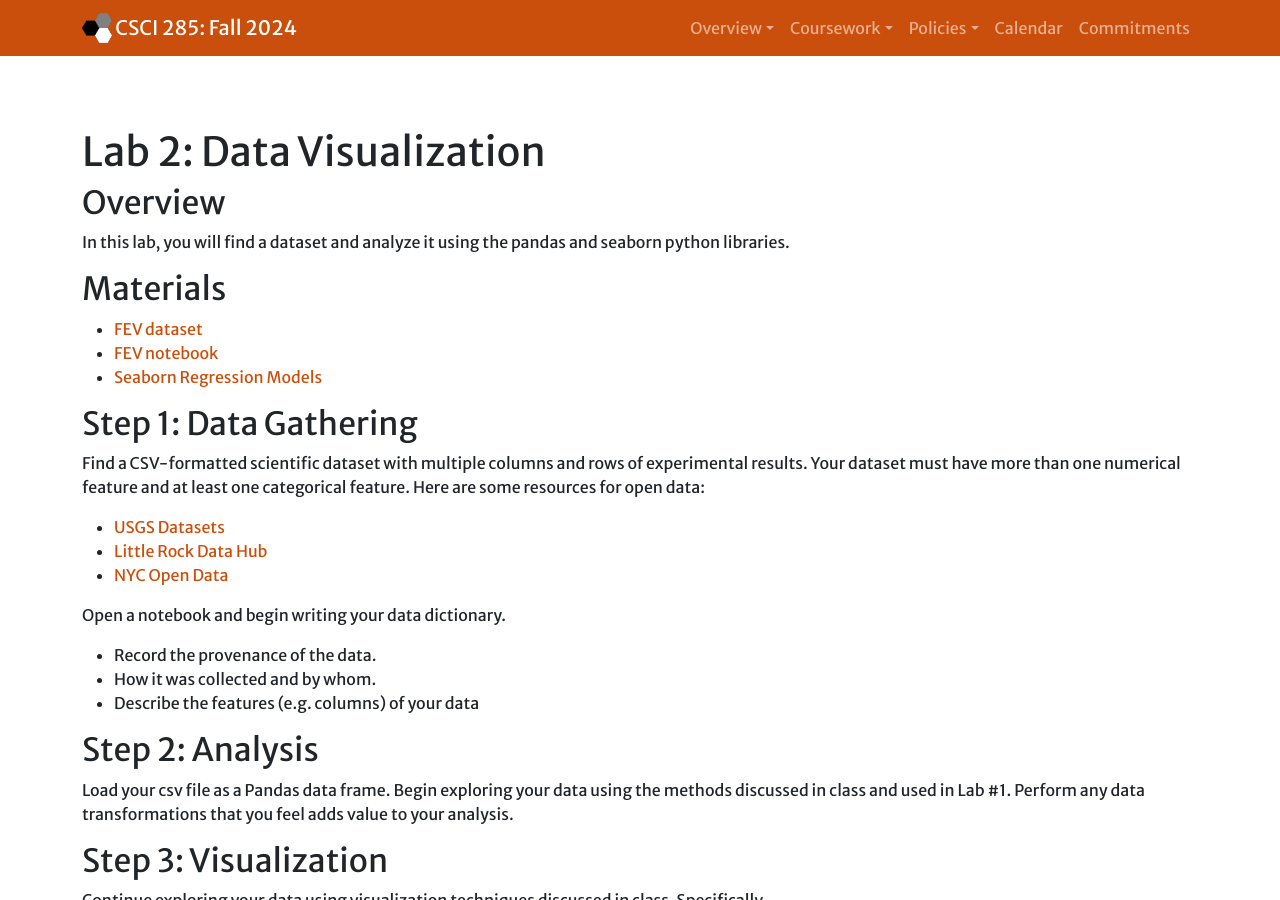
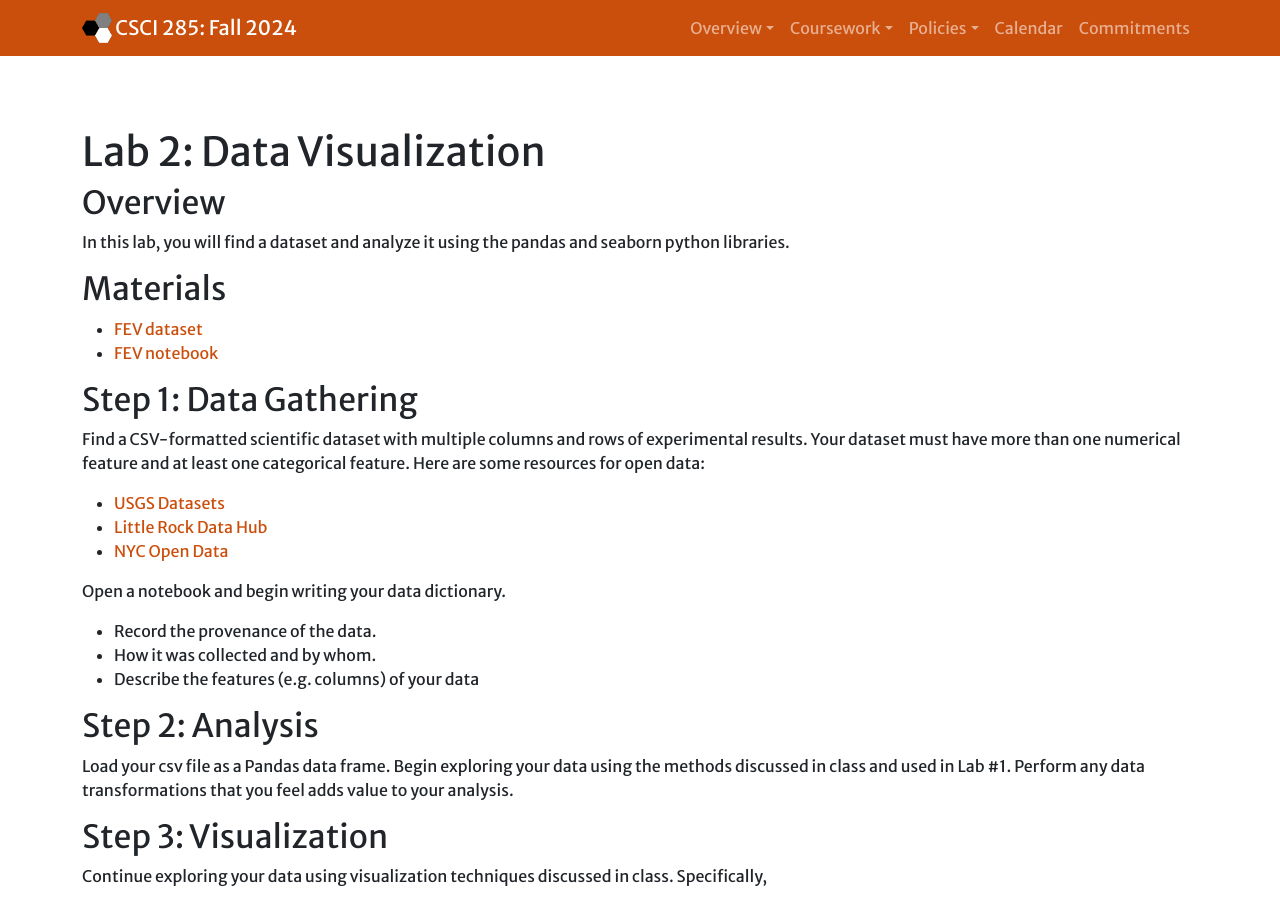
Before and after one commit to Hendrix-CS/csci285, a Jekyll site: the page built from labs/visualization.md, in a window 1280 px wide and 900 px high. Built offline with Jekyll 4.4.1, drawn with Linux system fonts in a browser that asks for light colours; nearby versions of some CDN libraries; our own code applies the rules of GitHub Pages for plain Markdown files.

Commit message:
next lab

```diff
--- a/labs/visualization.md
+++ b/labs/visualization.md
@@ -12,8 +12,7 @@ In this lab, you will find a dataset and analyze it using the pandas and seaborn
 ## Materials
 
 * [FEV dataset](../data/FEV.csv)
-* [FEV notebook](https://nbviewer.jupyter.org/urls/hendrix-cs.github.io/csci285/code/FEV_Data_Analysis.ipynb)
-* [Seaborn Regression Models](https://seaborn.pydata.org/tutorial/regression.html)
+* [FEV notebook](https://www.kaggle.com/code/markgoadrich/fev-lab-2-example)
 
 
 ## Step 1: Data Gathering
```
Also changed, not shown: index.md (+2 -1 lines).
